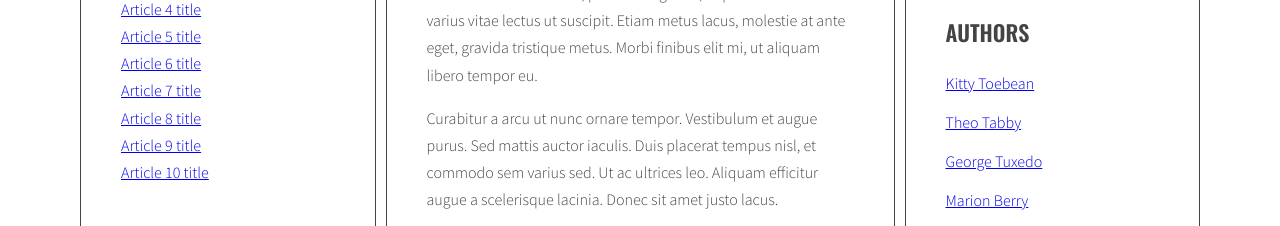
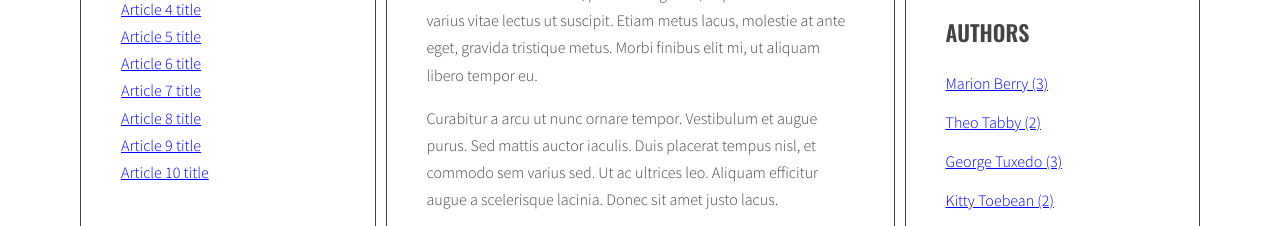
Before and after one commit to skwiryt/javascript-blog, a website: page index.html in a window 1280 px wide. Shown: the part 444-670 px from the top of the page. Drawn offline with nearby package versions, Linux system fonts and the light colour scheme.

Commit message:
Add generation of Authors list

```diff
--- a/index.html
+++ b/index.html
@@ -181,28 +181,7 @@
                   <h2 class="section-title">Tags</h2>
                   <ul class="list tags"></ul>
                   <h2 class="section-title">Authors</h2>
-                  <ul class="list authors">
-                    <li>
-                      <a href="#">
-                        <span class="author-name">Kitty Toebean</span>
-                      </a>
-                    </li>
-                    <li>
-                      <a href="#">
-                        <span class="author-name">Theo Tabby</span>
-                      </a>
-                    </li>
-                    <li>
-                      <a href="#">
-                        <span class="author-name">George Tuxedo</span>
-                      </a>
-                    </li>
-                    <li>
-                      <a href="#">
-                        <span class="author-name">Marion Berry</span>
-                      </a>
-                    </li>
-                  </ul>
+                  <ul class="list authors"></ul>
                 </aside>
               </main>
             </div>
--- a/js/script.js
+++ b/js/script.js
@@ -14,6 +14,7 @@
   const optTagListSelector = '.tags.list';
   const optClaudClassCount = 5;
   const optClaudClassPrefix = 'tag-size-';
+  const optAuthorsListSelector = '.authors.list';
   /**/
   /**/
   // First dealing with eslint. Use additional name of function in function expression.
@@ -194,12 +195,27 @@
   };
   addClickListenersToTags();
   const generateAuthors = function generateAuthors() {
+    const allAuthors = {};
     const articleElements = document.querySelectorAll(optArticleSelector);
     articleElements.forEach((element) => {
       const author = element.getAttribute('data-author');
       const authorWrapper = element.querySelector(optArticleAuthorSelector);
       authorWrapper.innerHTML = `<a href="#author">${author}</a>`;
+      /* add to allAuthors if unique and count */
+      if (!allAuthors[author]) {
+        allAuthors[author] = 1;
+      } else {
+        allAuthors[author] += 1;
+      }
     });
+    const authorList = document.querySelector(optAuthorsListSelector);
+    authorList.innerHTML = '';
+    let allAuthorsHtml = '';
+    Object.keys(allAuthors).forEach((author) => {
+      allAuthorsHtml += '<li><a href="#author"><span class="author-name">'
+      + `${author} (${allAuthors[author]})</span></a></li> `;
+    });
+    authorList.innerHTML = allAuthorsHtml;
   };
   generateAuthors();
   const authorClickHandler = function authorClickHandler(event) {
```
